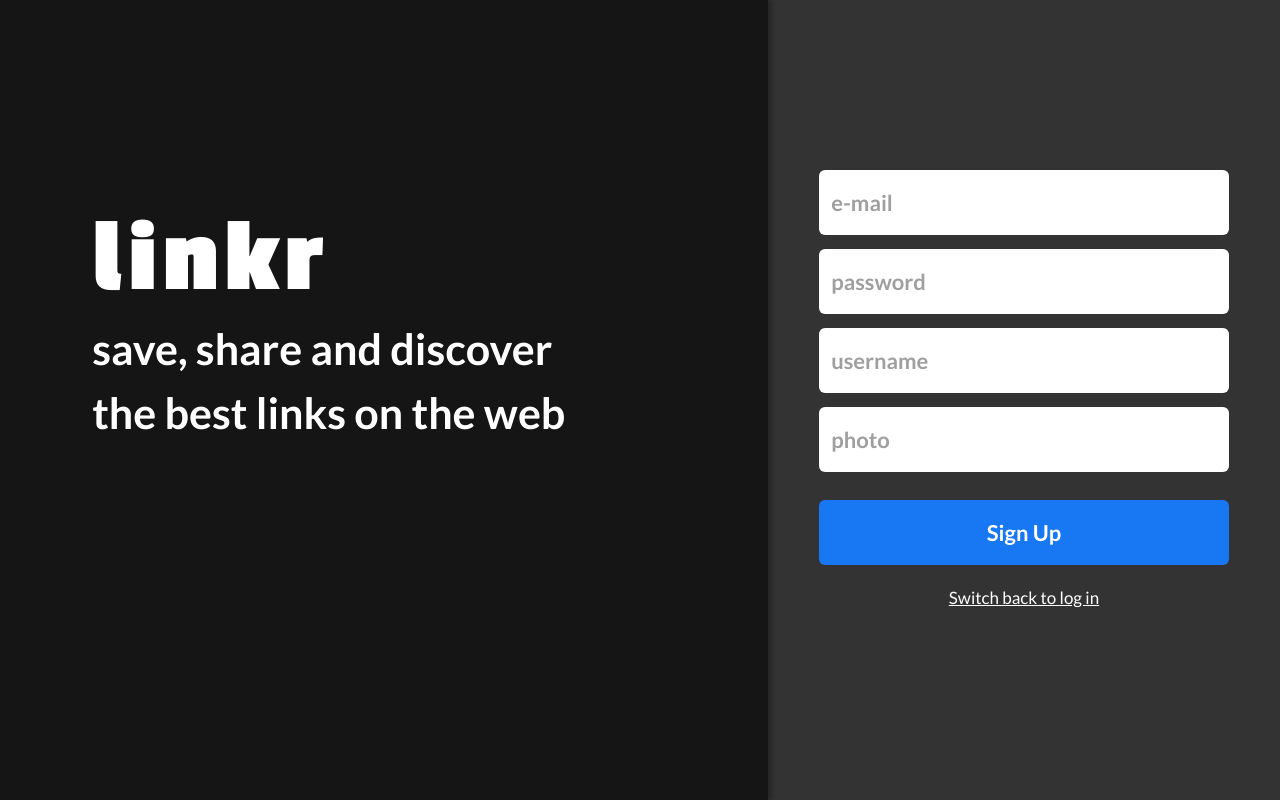
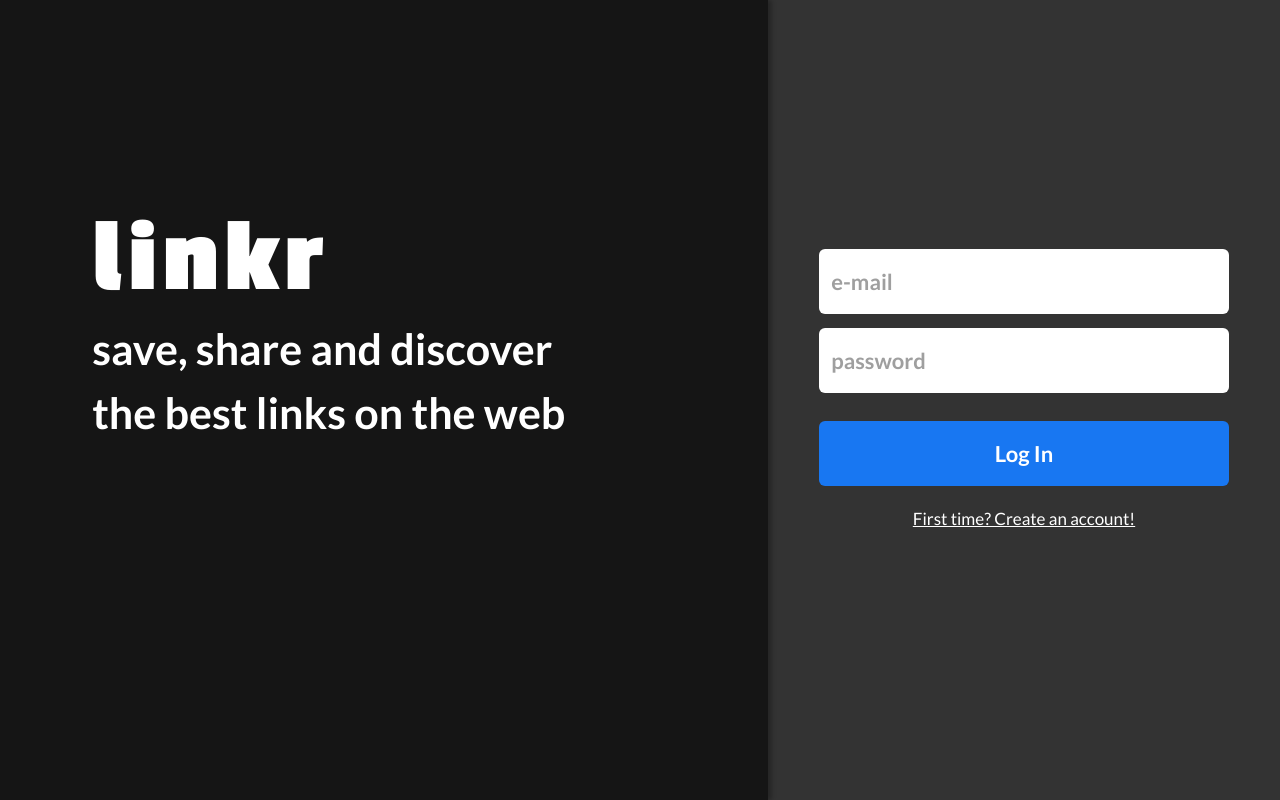
Before and after one commit to felipeiasbik/linkr-frontend, a React (Create React App) app: page / in a window 1280 px wide. Built offline with nearby package versions, Linux system fonts and the light colour scheme.

Commit message:
feat: finalized the signIn process saving the token in localStorage the user data in a context for future use

```diff
--- a/src/App.js
+++ b/src/App.js
@@ -2,15 +2,25 @@ import { BrowserRouter, Routes, Route } from 'react-router-dom';
 import SignUpPage from './pages/SignUpPage.jsx';
 import ResetStyles from './styles/resetStyles.js';
 import GlobalStyles from './styles/globalStyles.js';
+import SignInPage from './pages/SignInPage.jsx';
+import TimelinePage from './pages/TimelinePage.jsx';
+import { UserProvider } from './context/userContext.jsx';
 
 function App() {
   return (
     <BrowserRouter>
+
       <ResetStyles />
       <GlobalStyles />
-      <Routes>
-        <Route path="/" element={<SignUpPage />} />
-      </Routes>
+
+      <UserProvider>
+        <Routes>
+          <Route path="/" element={<SignInPage />} />
+          <Route path="/sign-up" element={<SignUpPage />} />
+          <Route path="/timeline" element={<TimelinePage />} />
+        </Routes>
+      </UserProvider>
+
     </BrowserRouter>
   );
 }
--- /dev/null
+++ b/src/context/userContext.jsx
@@ -0,0 +1,10 @@
+import { createContext, useState } from 'react';
+
+export const UserContext = createContext();
+
+export function UserProvider({ children }) {
+  const [userData, setUserData] = useState();
+  return (
+    <UserContext.Provider value={{ userData, setUserData }}>{children}</UserContext.Provider>
+  );
+}
--- /dev/null
+++ b/src/pages/SignInPage.jsx
@@ -0,0 +1,74 @@
+/* eslint-disable react/jsx-props-no-spreading, no-unused-vars, no-restricted-syntax */
+
+import axios from 'axios';
+import { useForm } from 'react-hook-form';
+import { useNavigate } from 'react-router-dom';
+import { useContext, useState } from 'react';
+import SideLogo from '../components/SideLogo.jsx';
+import {
+  SignInContainer,
+  SignInForm,
+  Input,
+  SignInButton,
+  SwitchButton,
+} from '../styles/signInPage.styles.js';
+import { UserContext } from '../context/userContext.jsx';
+
+export default function SignInPage() {
+  const { register, handleSubmit } = useForm();
+  const navigate = useNavigate();
+  const [disabled, setDisabled] = useState(false);
+  const { setUserData } = useContext(UserContext);
+  async function submitForm(form) {
+    setDisabled(true);
+    const keys = Object.keys(form);
+
+    for (const key of keys) {
+      if (!form[key]) {
+        alert(`The ${key} field is blank!`);
+        return setDisabled(false);
+      }
+    }
+
+    try {
+      const response = await axios.post(`${process.env.REACT_APP_API_URL}/signin`, form);
+      localStorage.setItem('linkr_token', response.data.token);
+      setUserData(response.data.userData);
+      setDisabled(false);
+      return navigate('/timeline');
+    } catch (error) {
+      setDisabled(false);
+      if (error?.response.status === 401) return alert(error.response.data.message);
+
+      if (error?.response.status === 422) {
+        return alert(error.response.data.message.join(' '));
+      }
+
+      if (error?.response.status === 404) return alert(error.response.data.message);
+
+      return alert('There was an unexpected error!');
+    }
+  }
+  return (
+    <SignInContainer>
+      <SideLogo />
+      <SignInForm onSubmit={handleSubmit(submitForm)}>
+
+        <Input
+          type="text"
+          placeholder="e-mail"
+          disabled={disabled}
+          {...register('email')}
+        />
+        <Input
+          type="password"
+          placeholder="password"
+          disabled={disabled}
+          {...register('password')}
+        />
+        <SignInButton disabled={disabled}>Log In</SignInButton>
+        <SwitchButton disabled={disabled} onClick={() => navigate('/sign-up')} type="button">First time? Create an account!</SwitchButton>
+      </SignInForm>
+    </SignInContainer>
+  );
+}
--- /dev/null
+++ b/src/pages/TimelinePage.jsx
@@ -0,0 +1,3 @@
+export default function TimelinePage() {
+  return <div>essa é a timeline do usuário</div>;
+}
--- /dev/null
+++ b/src/styles/signInPage.styles.js
@@ -0,0 +1,88 @@
+import styled from 'styled-components';
+import fonts from '../constants/fonts.js';
+import colors from '../constants/colors.js';
+
+export const SignInContainer = styled.div`
+  color: ${colors.neutral};
+  display: flex;
+  height: 100vh;
+  @media (max-width: 768px){
+    flex-direction: column;
+  }
+`;
+
+export const SignInForm = styled.form`
+  font-family:${fonts.main} ;
+  display: flex;
+  justify-content: center;
+  align-items: center;
+  flex-direction: column;
+  background-color: ${colors.main};
+  width: 40%;
+  height: 100%;
+  margin-left: 60%;
+  @media (max-width: 768px){
+    height: 70%;
+    width: 100%;
+    margin-left: 0;
+    margin-top: 30vh;
+  }
+  button{
+    color: ${colors.neutral};
+    border: none;
+    cursor: pointer;
+  }
+`;
+
+export const Input = styled.input`
+  padding: 12px;
+  font-family:${fonts.main} ;
+  width: 80%;
+  height: 65px;
+  border-radius: 6px;
+  border: none;
+  margin-bottom: 14px;
+  font-weight: 700;
+  font-size: 22px;
+  line-height: 33px;
+  &::placeholder{
+    color: ${colors.placeholder};
+  }
+  @media (max-width: 768px){
+    width: 90%;
+    height: 55px;
+  }
+`;
+
+export const SignInButton = styled.button`
+  font-family:${fonts.main};
+  font-style: normal;
+  font-weight: 700;
+  font-size: 22px;
+  line-height: 33px;
+  width: 80%;
+  height: 65px;
+  background-color: ${({ disabled }) => (disabled ? 'lightgray' : colors.submitButton)};
+  border-radius: 6px;
+  margin-top: 14px;
+  @media (max-width: 768px){
+    width: 90%;
+    height: 55px;
+  }
+`;
+
+export const SwitchButton = styled.button`
+  font-family:${fonts.main};
+  font-style: normal;
+  font-weight: 400;
+  font-size: 17px;
+  line-height: 20px;
+  width: 80%;
+  height: 65px;
+  background-color: ${colors.main};
+  text-decoration: underline;
+  @media (max-width: 768px){
+    width: 90%;
+    height: 55px;
+  }
+`;
```
